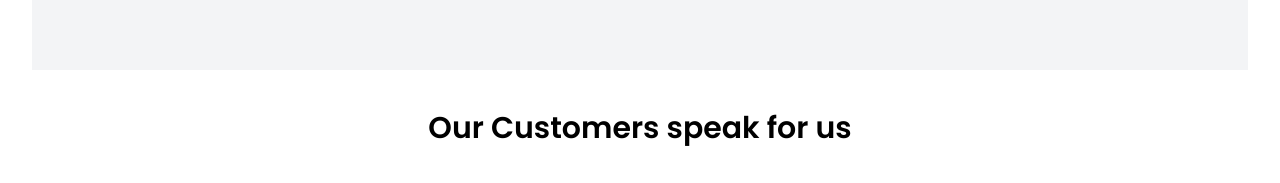
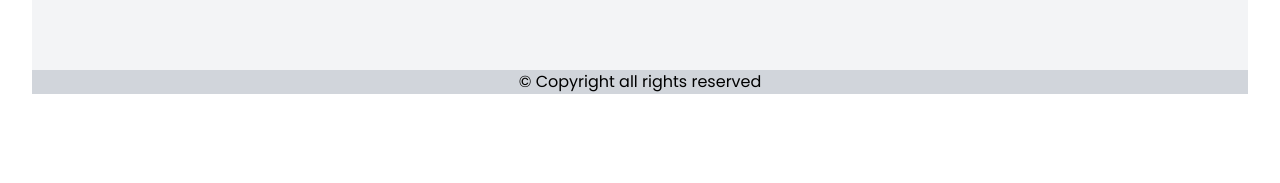
Before and after one commit to niranjanq/E-Shoes, a React (Create React App) app: page / in a window 1280 px wide. Shown: the part 6324-6507 px from the top of the page. After the commit the page ends 6418 px from the top, so only its background shows below. Built offline with nearby package versions, Linux system fonts and the light colour scheme.

Commit message:
Update Copyright

```diff
--- a/src/Pages/Home.jsx
+++ b/src/Pages/Home.jsx
@@ -318,10 +318,8 @@ const Home = () => {
           />
         </div>
       </section>
-      <section>
-        <div className="py-10 text-3xl font-semibold">
-          Our Customers speak for us
-        </div>
+      <section className="bg-gray-300 w-[95%] text-center">
+        <p>© Copyright all rights reserved</p>
       </section>
     </main>
   );
```
